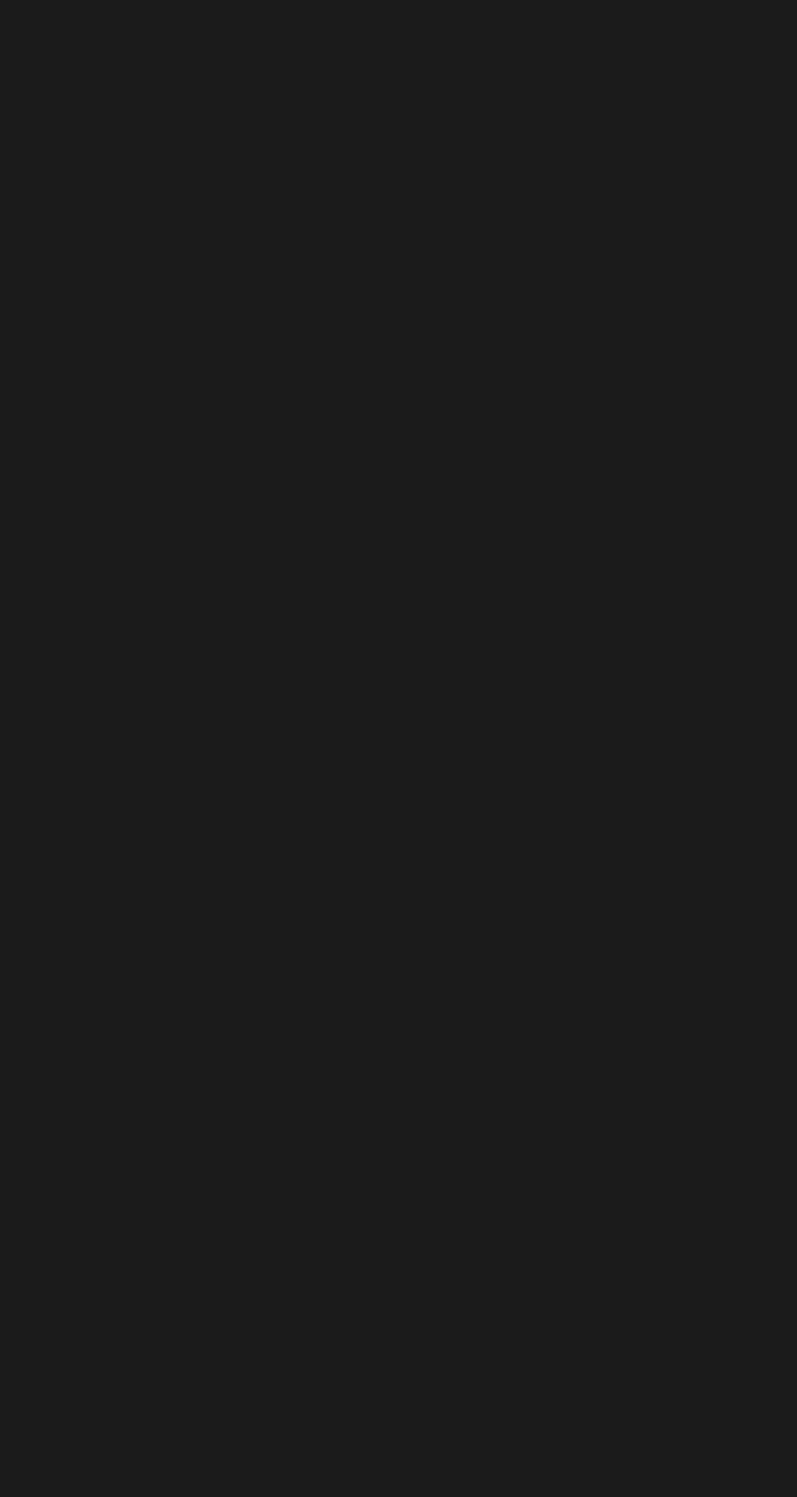
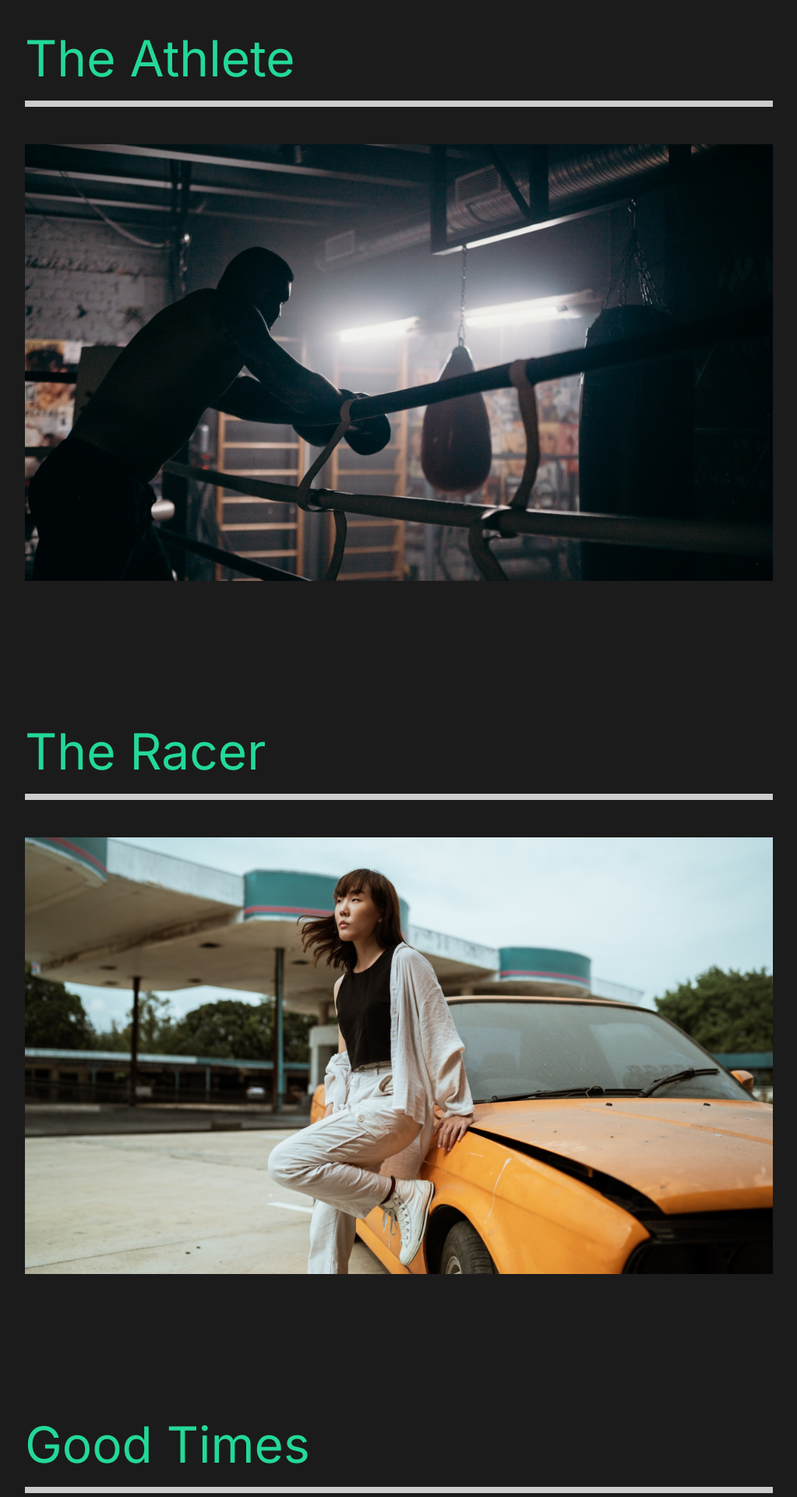
Before and after one commit to nikhilpatel87/InMotoApp, a React (Create React App) app in the folder capture/: page /work in a window 1280 px wide. Shown: the part 140-2060 px from the top of the page at 78% size, without its empty margins (128-1151 px from the left). Before the commit the page ends 800 px from the top, so only its background shows below. Built offline with nearby package versions, Linux system fonts and the light colour scheme.

Commit message:
8. Add Movie Details

```diff
--- a/capture/src/App.js
+++ b/capture/src/App.js
@@ -6,6 +6,7 @@
 import OurWork from './pages/OurWork';
 import ContactUs from './pages/ContactUs';
 import Nav from './components/Nav';
+import MovieDetail from './pages/MovieDetail';
 //Router
 import { Switch, Route } from 'react-router-dom';
 
@@ -19,8 +20,12 @@
 					<AboutUs />
 				</Route>
 
-				<Route path='/work'>
+				<Route path='/work' exact>
 					<OurWork />
+				</Route>
+
+				<Route path='/work/:id'>
+					<MovieDetail />
 				</Route>
 
 				<Route path='/contact'>
--- a/capture/src/components/Nav.js
+++ b/capture/src/components/Nav.js
@@ -7,7 +7,7 @@
 		<StyledNav>
 			<h1>
 				<Link id='logo' to='/'>
-					Capture
+					InMoto
 				</Link>
 			</h1>
 			<ul>
--- /dev/null
+++ b/capture/src/components/movieState.js
@@ -0,0 +1,81 @@
+//Import Images
+import athlete from '../img/athlete-small.png';
+import goodtimes from '../img/goodtimes-small.png';
+import theracer from '../img/theracer-small.png';
+import athlete2 from '../img/athlete2.png';
+import goodtimes2 from '../img/good-times2.jpg';
+import theracer2 from '../img/the-racer2.jpg';
+
+export const MovieState = () => {
+	return [
+		{
+			title: 'The Athlete',
+			mainImg: athlete,
+			secondaryImg: athlete2,
+			url: '/work/the-athlete',
+			awards: [
+				{
+					title: 'Truly A Masterpiece',
+					description:
+						'“Lorem Ipsum is simply dummy text of the printing and typesetting industry.”',
+				},
+				{
+					title: 'Fresh look on a brutal sport.',
+					description:
+						'“Lorem Ipsum is simply dummy text of the printing and typesetting industry.”',
+				},
+				{
+					title: 'It’s okay, lmao!',
+					description:
+						'“Lorem Ipsum is simply dummy text of the printing and typesetting industry.”',
+				},
+			],
+		},
+		{
+			title: 'Good Times',
+			mainImg: goodtimes,
+			url: '/work/good-times',
+			secondaryImg: goodtimes2,
+			awards: [
+				{
+					title: 'Truly A Masterpiece',
+					description:
+						'“Lorem Ipsum is simply dummy text of the printing and typesetting industry.”',
+				},
+				{
+					title: 'Fresh look on a brutal sport.',
+					description:
+						'“Lorem Ipsum is simply dummy text of the printing and typesetting industry.”',
+				},
+				{
+					title: 'It’s okay lmao.',
+					description:
+						'“Lorem Ipsum is simply dummy text of the printing and typesetting industry.”',
+				},
+			],
+		},
+		{
+			title: 'The Racer',
+			mainImg: theracer,
+			url: '/work/the-racer',
+			secondaryImg: theracer2,
+			awards: [
+				{
+					title: 'Truly A Masterpiece',
+					description:
+						'“Lorem Ipsum is simply dummy text of the printing and typesetting industry.”',
+				},
+				{
+					title: 'Fresh look on a brutal sport.',
+					description:
+						'“Lorem Ipsum is simply dummy text of the printing and typesetting industry.”',
+				},
+				{
+					title: 'It’s okay lmao.',
+					description:
+						'“Lorem Ipsum is simply dummy text of the printing and typesetting industry.”',
+				},
+			],
+		},
+	];
+};
--- /dev/null
+++ b/capture/src/pages/MovieDetail.js
@@ -0,0 +1,110 @@
+import React, { useEffect, useState } from 'react';
+import styled from 'styled-components';
+import { useHistory } from 'react-router-dom';
+import { MovieState } from '../components/movieState';
+
+const MovieDetail = () => {
+	const history = useHistory();
+	const url = history.location.pathname;
+	const [movies, setMovies] = useState(MovieState);
+	const [movie, setMovie] = useState(null);
+
+	//useEffect
+	useEffect(() => {
+		const currentMovie = movies.filter((stateMovie) => stateMovie.url === url);
+		setMovie(currentMovie[0]);
+	}, [movies, url]);
+	return (
+		<>
+			{movie && (
+				<Details>
+					<Headline>
+						<h2>{movie.title}</h2>
+						<img src={movie.mainImg} alt='movie' />
+					</Headline>
+					<Awards>
+						{movie.awards.map((award) => (
+							<Award
+								title={award.title}
+								description={award.description}
+								key={award.title}
+							/>
+						))}
+					</Awards>
+					<ImageDisplay>
+						<img src={movie.secondaryImg} alt='movie' />
+					</ImageDisplay>
+				</Details>
+			)}
+		</>
+	);
+};
+
+const Details = styled.div`
+	color: white;
+`;
+
+const Headline = styled.div`
+	min-height: 90vh;
+	padding-top: 20vh;
+	position: relative;
+	h2 {
+		position: absolute;
+		top: 10%;
+		left: 50%;
+		transform: translate(-50%, -10%);
+		color: #23d997;
+	}
+	img {
+		width: 100%;
+		height: 110vh;
+		object-fit: cover;
+		padding-top: 1rem;
+	}
+`;
+
+const Awards = styled.div`
+	min-height: 80vh;
+	display: flex;
+	margin: 5 rem 10 rem;
+	align-items: center;
+	justify-content: space-around;
+`;
+
+const AwardStyle = styled.div`
+	padding: 5rem;
+	h3 {
+		font-size: 2rem;
+	}
+	.line {
+		width: 100%;
+		background: #23d997;
+		height: 0.5rem;
+		margin: 1rem 0rem;
+	}
+	p {
+		padding: 2rem 0rem;
+	}
+`;
+
+const ImageDisplay = styled.div`
+	min-height: 50vh;
+	img {
+		width: 100%;
+		height: 120vh;
+		object-fit: cover;
+	}
+`;
+
+//Award Component
+const Award = ({ title, description }) => {
+	return (
+		<AwardStyle>
+			<h3>{title}</h3>
+			<div className='line'></div>
+			<p>{description}</p>
+		</AwardStyle>
+	);
+};
+
+export default MovieDetail;
--- a/capture/src/pages/OurWork.js
+++ b/capture/src/pages/OurWork.js
@@ -1,11 +1,63 @@
 import React from 'react';
+import styled from 'styled-components';
+import { Link } from 'react-router-dom';
+//Images
+import athlete from '../img/athlete-small.png';
+import theracer from '../img/theracer-small.png';
+import goodtimes from '../img/goodtimes-small.png';
 
 const OurWork = () => {
 	return (
-		<div>
-			<h1>Our Work</h1>
-		</div>
+		<Work>
+			<Movie>
+				<h2>The Athlete</h2>
+				<div className='line'></div>
+				<Link to='/work/the-athlete'>
+					<img src={athlete} alt='Athlete' />
+				</Link>
+			</Movie>
+			<Movie>
+				<h2>The Racer</h2>
+				<div className='line'></div>
+				<Link to='/work/the-racer'>
+					<img src={theracer} alt='The Racer' />
+				</Link>
+			</Movie>
+			<Movie>
+				<h2>Good Times</h2>
+				<div className='line'></div>
+				<Link to='/work/good-times'>
+					<img src={goodtimes} alt='Good Times' />
+				</Link>
+			</Movie>
+		</Work>
 	);
 };
 
+const Work = styled.div`
+	min-height: 100vh;
+	overflow: hidden;
+	padding: 5rem 10rem;
+	h2 {
+		padding: 1rem 0rem;
+	}
+`;
+
+const Movie = styled.div`
+	padding-bottom: 10rem;
+	.line {
+		height: 0.5rem;
+		background: #cccccc;
+		margin-bottom: 3rem;
+	}
+	img {
+		width: 100%;
+		height: 70vh;
+		object-fit: cover;
+	}
+	h2 {
+		color: #23d997;
+	}
+`;
+
 export default OurWork;
```
Also changed, not shown: 1 other file (tests, documents, lock files or other folders).
